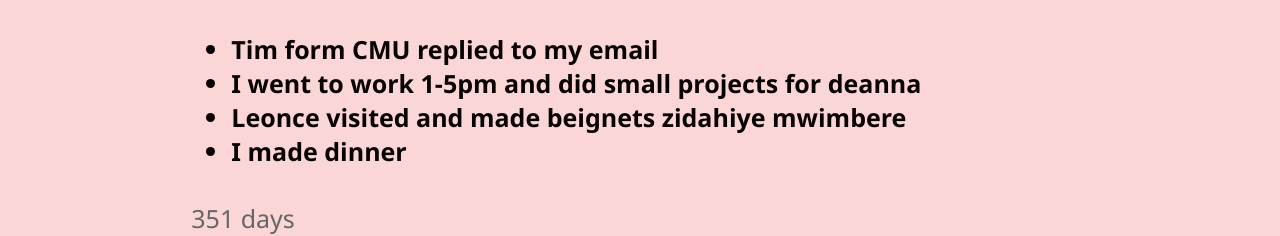
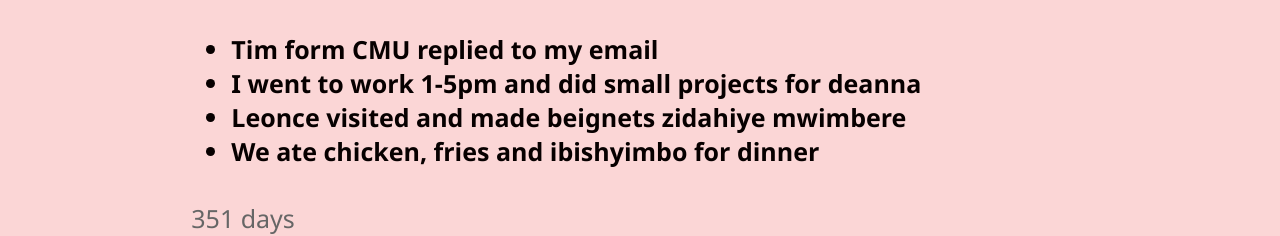
Before and after one commit to Lande21/RandomQuote, a React (Create React App) app: page / in a window 1280 px wide. Shown: the part 800-1036 px from the top of the page. Built offline with nearby package versions, Linux system fonts and the light colour scheme; no server answers.

Commit message:
daily commits

```diff
--- a/src/CountdownTimer.js
+++ b/src/CountdownTimer.js
@@ -49,7 +49,7 @@ const CountdownTimer = ({ targetDate }) => {
         <h4><ul><li>Tim form CMU replied to my email</li>
         <li>I went to work 1-5pm and did small projects for deanna</li>
         <li>Leonce visited and made beignets zidahiye mwimbere</li>
-        <li>I made dinner</li></ul>
+        <li>We ate chicken, fries and ibishyimbo for dinner</li></ul>
         </h4>
         <p>{timeLeft.days} days</p>
         <p>{timeLeft.hours} hours</p>
```
